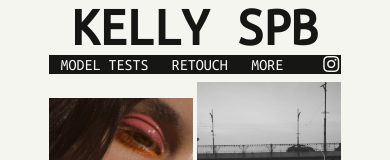
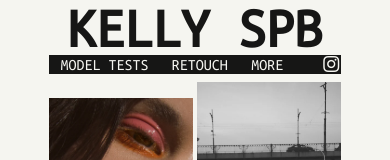
Before and after one commit to vadimmisyuchenko/KELLY_SPB, a plain HTML site: page index.html in a window 390 px wide. Shown: the top 160 px of the page. Drawn offline with nearby package versions, Linux system fonts and the light colour scheme.

Commit message:
Update style.css

```diff
--- a/css/style.css
+++ b/css/style.css
@@ -147,7 +147,7 @@ img {
     }
 
     h1 {
-        font-size: 14vw;
+        font-size: 14.5vw;
         height: 14vw;
     }
 
```
